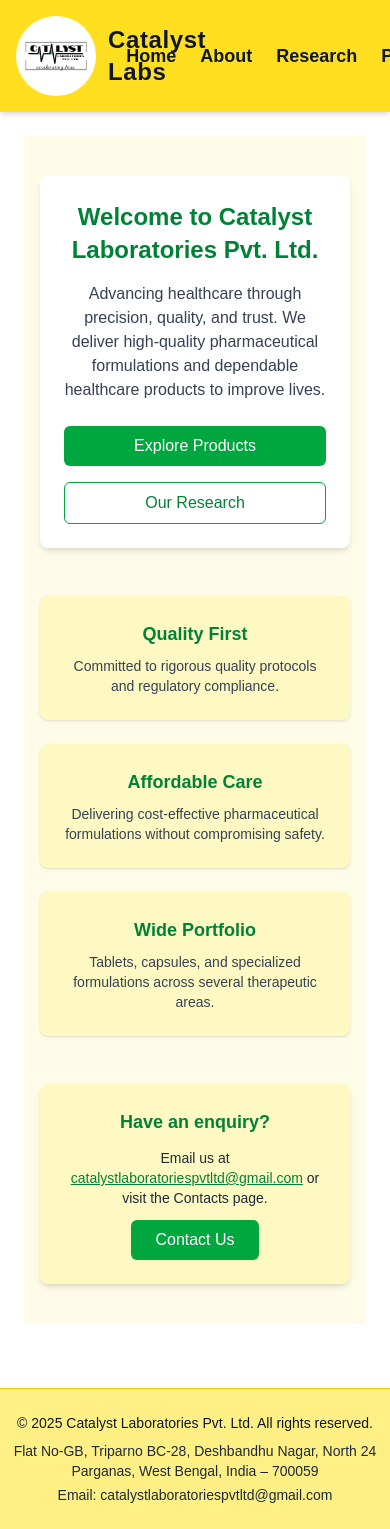
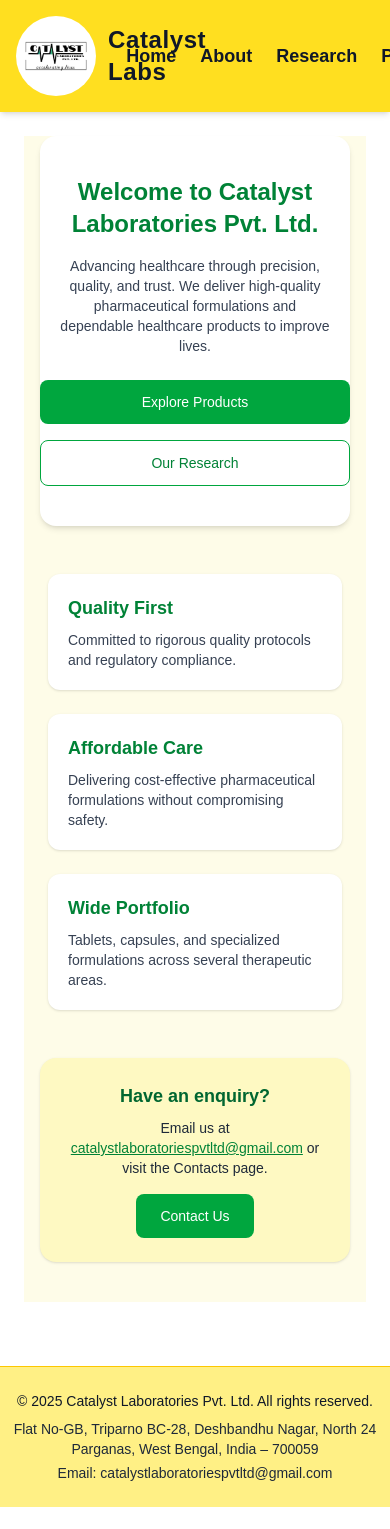
Before and after one commit to souvikBong/catalyst-labs, a Next.js app: page / in a window 390 px wide. Shown: the top 1529 px of the page. After the commit the page ends 1507 px from the top, so only its background shows below. Built offline with nearby package versions, Linux system fonts and the light colour scheme.

Commit message:
Responsive code for homepage

```diff
--- a/app/page.js
+++ b/app/page.js
@@ -1,45 +1,30 @@
-import Link from "next/link";
-
-export const metadata = {
-  title: "Home | Catalyst Laboratories Pvt. Ltd.",
-  description:
-    "Welcome to Catalyst Laboratories Pvt. Ltd. – advancing healthcare through precision, quality, and trust.",
-};
-
-export default function Home() {
+export default function HomePage() {
   return (
-    <main className="min-h-screen bg-yellow-50 text-gray-900 flex flex-col items-center px-4 sm:px-6 lg:px-8">
+    <main className="flex flex-col items-center justify-center min-h-screen bg-yellow-50 px-4 sm:px-6 md:px-10">
       {/* Hero Section */}
-      <section className="w-full max-w-6xl bg-white p-6 sm:p-10 rounded-lg shadow-md text-center mt-10">
-        <h1 className="text-2xl sm:text-3xl md:text-4xl font-bold text-green-700 mb-4 leading-snug">
+      <section className="text-center py-10 md:py-16 bg-white rounded-2xl shadow-md w-full max-w-5xl">
+        <h1 className="text-2xl sm:text-3xl md:text-4xl font-bold text-green-700 mb-4">
           Welcome to Catalyst Laboratories Pvt. Ltd.
         </h1>
-        <p className="text-gray-700 text-base sm:text-lg mb-6">
+        <p className="text-gray-700 text-sm sm:text-base md:text-lg max-w-3xl mx-auto px-4">
           Advancing healthcare through precision, quality, and trust. We deliver
           high-quality pharmaceutical formulations and dependable healthcare
           products to improve lives.
         </p>
-
-        <div className="flex flex-col sm:flex-row justify-center gap-4">
-          <Link
-            href="/products"
-            className="bg-green-600 text-white px-6 py-2 rounded-md hover:bg-green-700 transition w-full sm:w-auto text-center"
-          >
+        <div className="mt-6 flex flex-col sm:flex-row gap-4 justify-center">
+          <button className="bg-green-600 text-white px-6 py-3 rounded-lg hover:bg-green-700 transition text-sm sm:text-base">
             Explore Products
-          </Link>
-          <Link
-            href="/research"
-            className="border border-green-600 text-green-700 px-6 py-2 rounded-md hover:bg-green-100 transition w-full sm:w-auto text-center"
-          >
+          </button>
+          <button className="border border-green-600 text-green-700 px-6 py-3 rounded-lg hover:bg-green-50 transition text-sm sm:text-base">
             Our Research
-          </Link>
+          </button>
         </div>
       </section>
 
-      {/* Features Section */}
-      <section className="w-full max-w-6xl grid grid-cols-1 sm:grid-cols-2 md:grid-cols-3 gap-6 my-12">
-        <div className="p-6 bg-yellow-100 rounded-lg shadow hover:shadow-lg transition text-center sm:text-left">
-          <h3 className="text-lg sm:text-xl font-semibold text-green-700 mb-2">
+      {/* Highlights Section */}
+      <section className="grid grid-cols-1 sm:grid-cols-2 lg:grid-cols-3 gap-6 my-12 w-full max-w-6xl px-2">
+        <div className="bg-white rounded-xl shadow p-5 hover:shadow-lg transition">
+          <h3 className="text-green-700 font-semibold text-lg mb-2">
             Quality First
           </h3>
           <p className="text-gray-700 text-sm sm:text-base">
@@ -47,8 +32,8 @@
           </p>
         </div>
 
-        <div className="p-6 bg-yellow-100 rounded-lg shadow hover:shadow-lg transition text-center sm:text-left">
-          <h3 className="text-lg sm:text-xl font-semibold text-green-700 mb-2">
+        <div className="bg-white rounded-xl shadow p-5 hover:shadow-lg transition">
+          <h3 className="text-green-700 font-semibold text-lg mb-2">
             Affordable Care
           </h3>
           <p className="text-gray-700 text-sm sm:text-base">
@@ -57,8 +42,8 @@
           </p>
         </div>
 
-        <div className="p-6 bg-yellow-100 rounded-lg shadow hover:shadow-lg transition text-center sm:text-left">
-          <h3 className="text-lg sm:text-xl font-semibold text-green-700 mb-2">
+        <div className="bg-white rounded-xl shadow p-5 hover:shadow-lg transition">
+          <h3 className="text-green-700 font-semibold text-lg mb-2">
             Wide Portfolio
           </h3>
           <p className="text-gray-700 text-sm sm:text-base">
@@ -69,26 +54,23 @@
       </section>
 
       {/* Contact Section */}
-      <section className="w-full max-w-5xl bg-yellow-100 rounded-lg p-6 sm:p-8 shadow-md text-center mb-10">
-        <h3 className="text-lg sm:text-xl font-semibold text-green-700 mb-3">
+      <section className="bg-yellow-100 text-center p-6 sm:p-10 rounded-2xl shadow max-w-5xl w-full mb-10">
+        <h3 className="text-green-800 font-semibold text-lg sm:text-xl mb-2">
           Have an enquiry?
         </h3>
-        <p className="text-gray-800 text-sm sm:text-base mb-3">
+        <p className="text-gray-800 text-sm sm:text-base mb-4">
           Email us at{" "}
           <a
             href="mailto:catalystlaboratoriespvtltd@gmail.com"
-            className="text-green-700 underline hover:text-green-800"
+            className="text-green-700 font-medium underline hover:text-green-800"
           >
             catalystlaboratoriespvtltd@gmail.com
           </a>{" "}
           or visit the Contacts page.
         </p>
-        <Link
-          href="/contacts"
-          className="inline-block bg-green-600 text-white px-6 py-2 rounded-md hover:bg-green-700 transition"
-        >
+        <button className="bg-green-600 text-white px-6 py-3 rounded-lg hover:bg-green-700 transition text-sm sm:text-base">
           Contact Us
-        </Link>
+        </button>
       </section>
     </main>
   );
```
